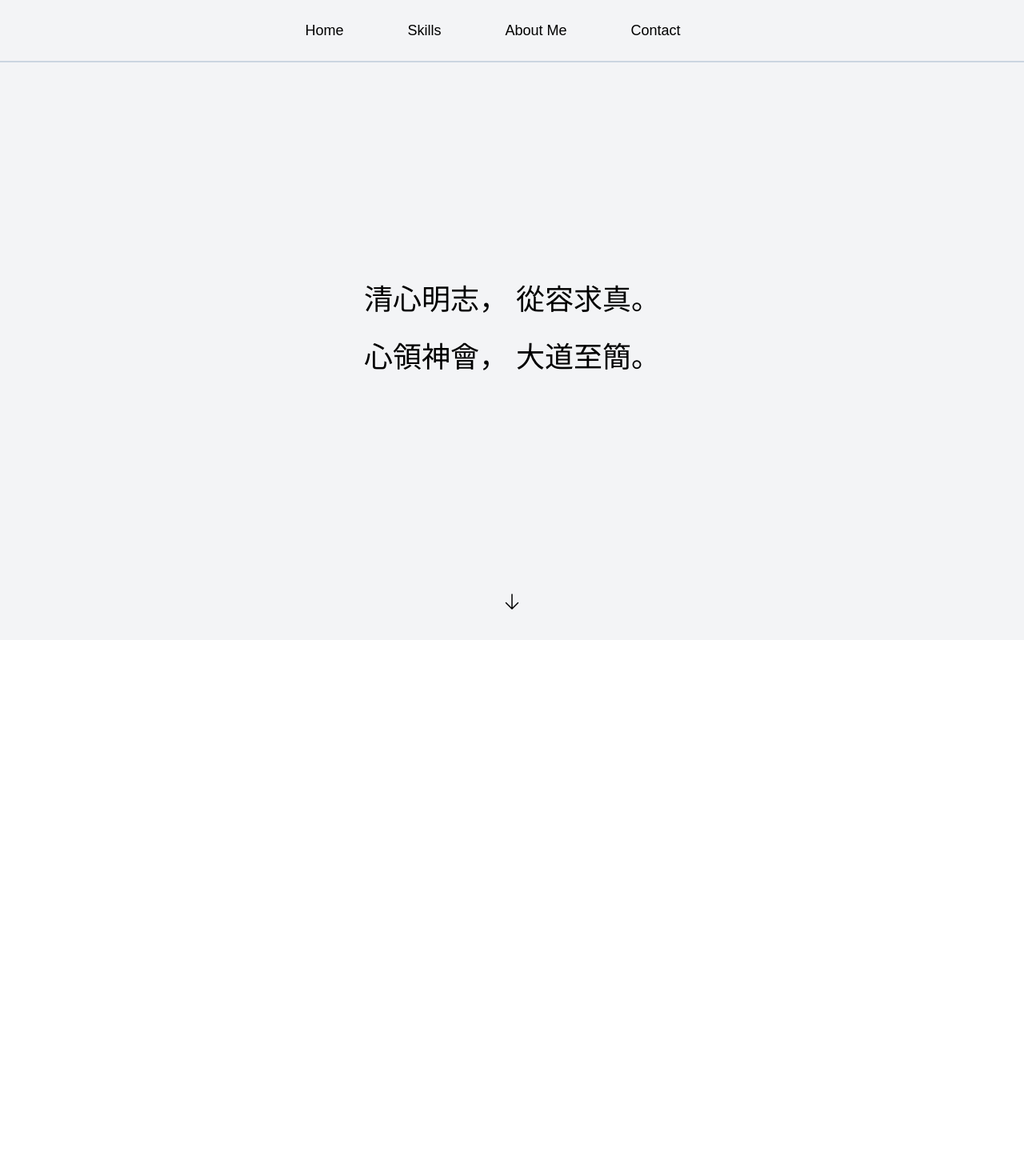
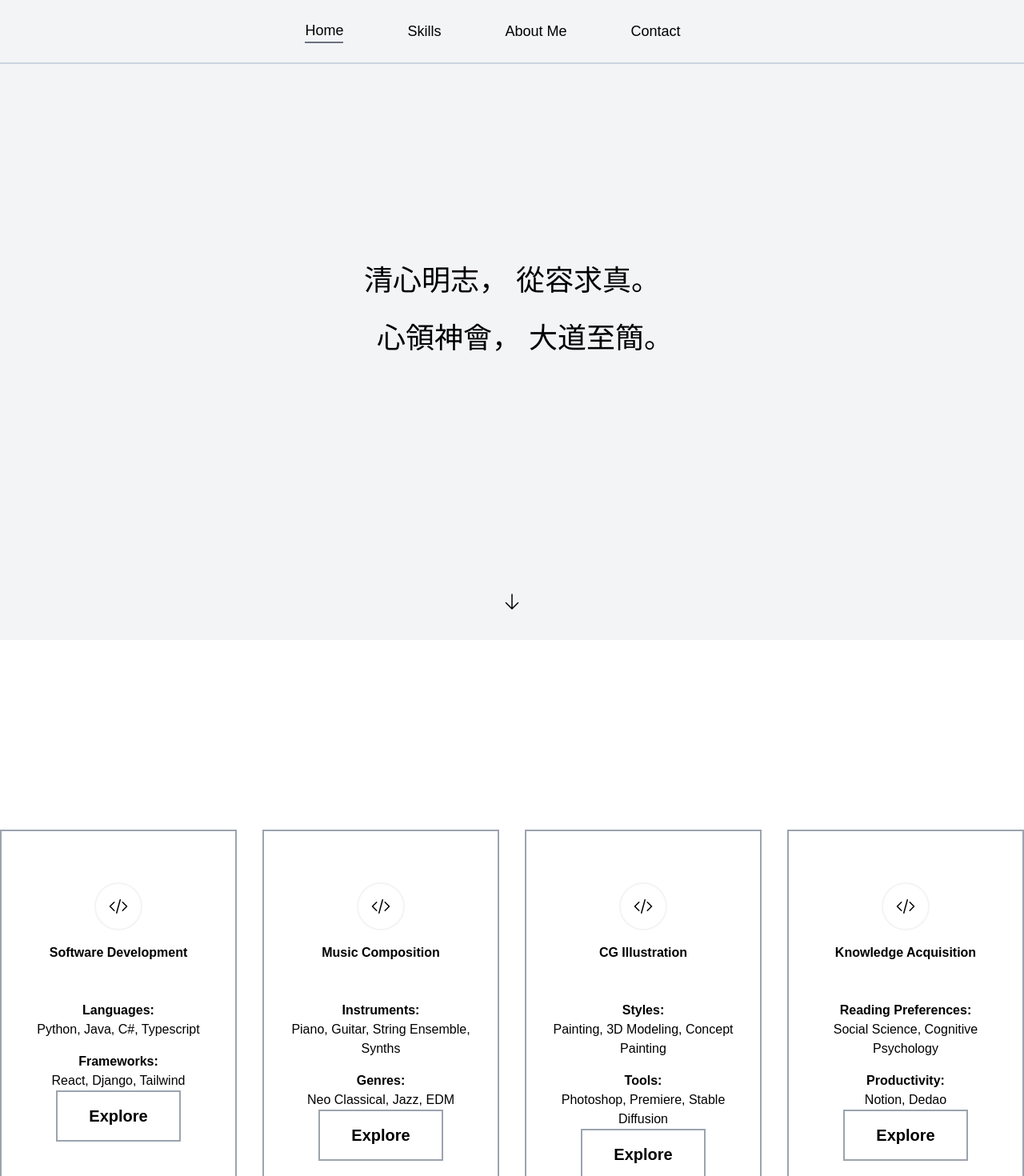
Before and after one commit to CHNSOC/cata-portfolio, a React (Vite) app: page / in a window 1280 px wide. Shown: the top 1470 px of the page at 80% size. Before the commit the page ends 827 px from the top, so only its background shows below. Built offline with nearby package versions, Linux system fonts and the light colour scheme.

Commit message:
add skills page and misc animations

```diff
--- a/src/App.tsx
+++ b/src/App.tsx
@@ -6,6 +6,7 @@ import Home from "@/scenes/home";
 
 // For CSS testing
 
+import Skills from "./scenes/skills/skills";
 import Playfield from "@/scenes/playfield";
 import ErrorPage from "./scenes/utility/ErrorPage";
 
@@ -37,6 +38,7 @@ function App() {
               selectedPage={selectedPage}
               setSelectedPage={setSelectedPage} />
             <Home setSelectedPage={setSelectedPage} />
+            <Skills setSelectedPage={setSelectedPage}/>
           </div>
         } />
         <Route path="/playfield" element={<Playfield />} />
--- a/src/index.css
+++ b/src/index.css
@@ -16,3 +16,7 @@ body,
 .playground{
     font-family: "Montserrat", sans-serif;
 }
+
+.idiom{
+    writing-mode: vertical-rl
+}
--- a/src/scenes/Link.tsx
+++ b/src/scenes/Link.tsx
@@ -11,8 +11,8 @@ const Link = ({ page, selectedPage, setSelectedPage }: Props) => {
   const lowerCasePage = page.toLowerCase().replace(/ /g, "") as SelectedPage;
   return (
     <AnchorLink
-      className={`${selectedPage === lowerCasePage ? "text-primary-500" : ""}
-    transition duration-500 hover:text-primary-500 ease-in-out text-lg
+      className={`${selectedPage === lowerCasePage ? "text-primary-100 md:border-b-2 md:border-gray-500" : ""}
+    transition duration-1000 hover:text-primary-200 ease-in-out text-lg
     `}
       onClick={() => {
         setSelectedPage(lowerCasePage);
--- a/src/scenes/home/index.tsx
+++ b/src/scenes/home/index.tsx
@@ -1,6 +1,6 @@
 import { SelectedPage } from "@/shared/types";
 import useMediaQuery from "@/hooks/useMediaQuery";
-import { motion } from "framer-motion";
+import { AnimatePresence, motion } from "framer-motion";
 import AnchorLink from "react-anchor-link-smooth-scroll";
 import { ArrowDownIcon } from "@heroicons/react/24/solid";
 
@@ -10,42 +10,58 @@ const Home = ({ setSelectedPage }: Props) => {
     const isAboveMediumScreen = useMediaQuery("(min-width: 1060px)");
     return <section
         id="home"
-        className="gap-16 py-16 md:h-full md:pb-0"
+        className="gap-16 py-16 h-full md:pb-0 items-center"
     >
         {/* Image and Main Header */}
-        <motion.div className="md:flex mx-auto w-full items-center justify-center md:h-5/6"
-            onViewportEnter={() => setSelectedPage(SelectedPage.Home)}>
-            {/* Stripe */}
+        <AnimatePresence>
+            <motion.div className="flex mx-auto w-full items-center justify-center h-5/6"
+                onViewportEnter={() => setSelectedPage(SelectedPage.Home)}
+                initial={{ background: 'radial-gradient(#F3f4f6 20%, #F3f4f6, #F3f4f6)' }}
+                animate={{ background: 'radial-gradient(#dcdcdc 20%, #F3f4f6, #F3f4f6)' }}
+                exit={{ background: 'radial-gradient(#F3f4f6 20%, #F3f4f6, #F3f4f6)' }}
+                transition={{ duration: 3, repeat: Infinity, ease: 'easeInOut', repeatType: 'mirror', }}>
 
                 {/* Main Header */}
-            <div className="z-10 mt-32 flex justify-center">
+                <div className="z-10 mt-24 md:mt-32 flex justify-center">
 
                     <motion.div
-                    className="md:-mt-20"
+                        className="md:-mt-24 sm: text-center"
                         initial="hidden"
                         whileInView="visible"
                         viewport={{ once: true, amount: 0.5 }}
-                    transition={{ duration: 2.0 }}
+                        transition={{ duration: 2.5 }}
                         variants={{
                             hidden: { opacity: 0, },
                             visible: { opacity: 1, },
                         }}>
-                    <p className="mt-8 text-4xl">
+                        {isAboveMediumScreen ? (<div>
+                            <p className="text-4xl">
                                 清心明志，
                                 從容求真。
                             </p>
-                    <p className="mt-8 text-4xl">
+                            <p className="mt-8 pl-8 text-4xl">
                                 心領神會，
                                 大道至簡。
                             </p>
+                        </div>) : (<div className="flex gap-12">
+                            <p className="idiom pt-8 text-4xl">
+                                心領神會，
+                                大道至簡。
+                            </p>
+                            <p className="idiom  text-4xl">
+                                清心明志，
+                                從容求真。
+                            </p>
+                        </div>)}
+
                     </motion.div>
 
                 </div>
             </motion.div>
-
+        </AnimatePresence>
         {/* Sponsors */}
         {isAboveMediumScreen && (
-            <div className="h-[150px] w-full bg-primary-100 py-10 flex items-center">
+            <div className="h-[150px] w-full bg-primary-100 bg-opacity-0 py-10 flex items-center">
                 <div className="mx-auto">
                     <div className="flex items-center justify-between gap-8">
                         <AnchorLink className="text-sm font-bold text-primary-500 hover:text-secondary-500"
--- a/src/scenes/navbar/index.tsx
+++ b/src/scenes/navbar/index.tsx
@@ -51,7 +51,6 @@ const Navbar = ({ isTopOfPage, selectedPage, setSelectedPage }: Props) => {
                             </div>
                         ) : (
                             <div>
-                                <div  className=" justify-start">Test</div>
                                 <button
                                     className="rounded-full bg-secondary-500 p-2"
                                     onClick={() => setIsMenuToggled(!isMenuToggled)}
@@ -67,7 +66,7 @@ const Navbar = ({ isTopOfPage, selectedPage, setSelectedPage }: Props) => {
             {/* Mobile Modal */}
             <AnimatePresence>
                 {!isAboveMediumScreen && isMenuToggled && (
-                    <motion.div className="fixed bottom-0 right-0 z-40 h-full w-[300px] bg-white bg-opacity-75 drop-shadow-xl"
+                    <motion.div className="fixed bottom-0 right-0 z-40 h-full w-[200px] bg-white bg-opacity-75 drop-shadow-xl"
                         key="sidebar"
                         transition={{ duration: 0.5 }}
                         initial={{ x: 100, opacity: 0 }}
--- /dev/null
+++ b/src/scenes/skills/SkillCard.tsx
@@ -0,0 +1,33 @@
+import { SelectedPage } from '@/shared/types'
+import { motion } from 'framer-motion'
+import AnchorLink from 'react-anchor-link-smooth-scroll'
+
+const childVariant = { hidden: { opacity: 0, scale: 0.9 }, visible: { opacity: 1, scale: 1 } }
+
+type Props = { icon?: JSX.Element, image?: JSX.Element, title: string, description: JSX.Element, setSelectedPage: (value: SelectedPage) => void }
+
+function SkillCard({ icon, title, description, setSelectedPage }: Props) {
+    return (
+        <motion.div
+            className='flex flex-col px-5 py-16 text-center w-1/4 h-2/3 border-2 border-gray-400'
+            variants={childVariant}
+        >
+            <div className='mb-4 flex justify-center'>
+                <div className='rounded-full border-2 border-gray-100 bg-primary-100 p-4'>
+                    {icon}
+                </div>
+            </div>
+            <h4 className='font-bold'>{title}</h4>
+            <div className='mt-12'>{description}</div>
+            <div className='w-auto h-auto border-spacing-2 border-gray-400 border-2 mt-auto py-4 mx-12 hover:bg-gray-100'>
+                <AnchorLink className="text-xl font-bold text-primary-500 underline hover:text-secondary-500"
+                    onClick={() => { setSelectedPage(SelectedPage.Contact) }}
+                    href={`#${SelectedPage.Contact}`}>
+                    <button className=''>Explore</button>
+                </AnchorLink>
+            </div>
+        </motion.div>
+    )
+}
+
+export default SkillCard
--- /dev/null
+++ b/src/scenes/skills/skills.tsx
@@ -0,0 +1,112 @@
+import useMediaQuery from "@/hooks/useMediaQuery";
+import { SelectedPage, SkillCardType } from "@/shared/types"
+import { CodeBracketIcon } from "@heroicons/react/24/solid";
+import { motion } from "framer-motion"
+import SkillCard from "./SkillCard";
+
+type Props = {
+  setSelectedPage: (value: SelectedPage) => void
+}
+
+const skillCards: Array<SkillCardType> = [
+  {
+    icon: <CodeBracketIcon className="h-6 w-6" />,
+    title: "Software Development",
+    description: <div className=" flex-col space-y-4">
+      <div>
+        <strong>Languages:</strong>
+        <p>Python, Java, C#, Typescript </p>
+      </div>
+      <div>
+        <strong>Frameworks:</strong>
+        <p>React, Django, Tailwind </p>
+      </div>
+    </div>
+  }, {
+    icon: <CodeBracketIcon className="h-6 w-6" />,
+    title: "Music Composition",
+    description:
+      <div className=" flex-col space-y-4">
+        <div>
+          <strong>Instruments:</strong>
+          <p>Piano, Guitar, String Ensemble, Synths</p>
+        </div>
+        <div>
+          <strong>Genres:</strong>
+          <p>Neo Classical, Jazz, EDM </p>
+        </div>
+      </div>
+  }, {
+    icon: <CodeBracketIcon className="h-6 w-6" />,
+    title: "CG Illustration",
+    description:
+      <div className=" flex-col space-y-4">
+        <div>
+          <strong>Styles:</strong>
+          <p>Painting, 3D Modeling, Concept Painting</p>
+        </div>
+        <div>
+          <strong>Tools:</strong>
+          <p>Photoshop, Premiere, Stable Diffusion </p>
+        </div>
+      </div>
+  }, {
+    icon: <CodeBracketIcon className="h-6 w-6" />,
+    title: "Knowledge Acquisition",
+    description:
+    <div className=" flex-col space-y-4">
+        <div>
+          <strong>Reading Preferences:</strong>
+          <p>Social Science, Cognitive Psychology</p>
+        </div>
+        <div>
+          <strong>Productivity:</strong>
+          <p>Notion, Dedao </p>
+        </div>
+      </div>
+  }
+]
+
+const container = {
+  hidden: {},
+  visible: {
+    transition: { staggerChildren: 0.2 }
+  }
+}
+
+function Skills({ setSelectedPage }: Props) {
+  const isAboveMediumScreen = useMediaQuery("(min-width: 1060px)");
+  return (
+    <section id="skills" className="h-screen py-32">
+      <motion.div
+        onViewportEnter={() => setSelectedPage(SelectedPage.Skills)}
+      >
+
+      </motion.div>
+      {isAboveMediumScreen ? (<motion.div
+        className="md:flex flex-row items-center justify-between gap-8 h-screen pb-36"
+        initial="hidden"
+        whileInView="visible"
+        viewport={{ once: true, amount: 0.5 }}
+        variants={container}
+      >
+        {skillCards.map((skillcard: SkillCardType) => (<SkillCard key={skillcard.title}
+          icon={skillcard.icon}
+          title={skillcard.title}
+          description={skillcard.description}
+          setSelectedPage={setSelectedPage} />))}
+      </motion.div>
+      ) : (
+        <div className="flex flex-col items-center justify-center w-full h-full">
+          <div className="flex h-1/4">01</div>
+          <div className="flex h-1/4">02</div>
+          <div className="flex h-1/4">03</div>
+          <div className="flex h-1/4">04</div>
+        </div>
+      )}
+
+    </section>
+  )
+}
+
+export default Skills
--- a/src/shared/types.ts
+++ b/src/shared/types.ts
@@ -5,14 +5,9 @@ export enum SelectedPage {
   Contact = "contact",
 }
 
-  export interface BenefitType {
-    icon:JSX.Element;
+export interface SkillCardType {
+  icon: JSX.Element;
+  image?: JSX.Element;
   title: string;
-    description: string;
+  description: JSX.Element;
 }
-
-  export interface ClassType {
-    name: string;
-    description?: string;
-    image: string;
-  }
```
Lines whose indentation alone changed are shown as unchanged.
